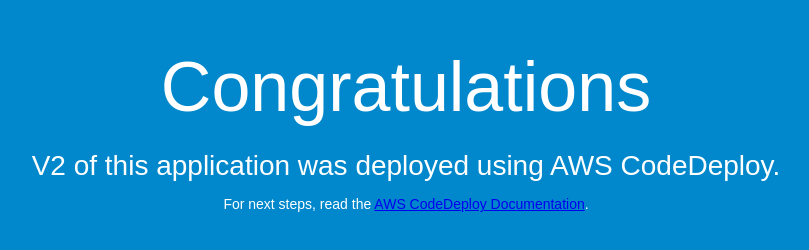
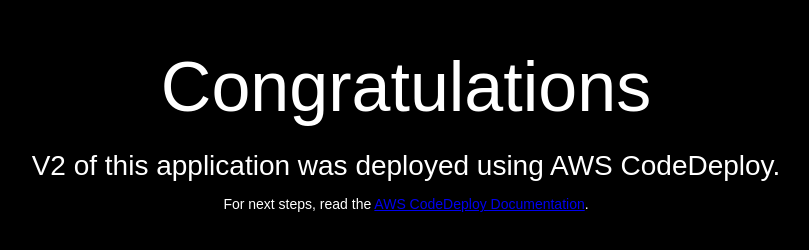
Before and after one commit to Mohak-30/CodeDeployGitHubDemo, a plain HTML site: page index.html in a window 1280 px wide. Shown: the whole page, without its empty margins (234-1043 px from the left). Drawn offline with Linux system fonts and the light colour scheme.

Commit message:
Changed Background Colour

```diff
--- a/index.html
+++ b/index.html
@@ -6,7 +6,7 @@
   <style>
     body {
       color: #ffffff;
-      background-color: #0188cc;
+      background-color: #000000;
       font-family: Arial, sans-serif;
       font-size: 14px;
     }
```
